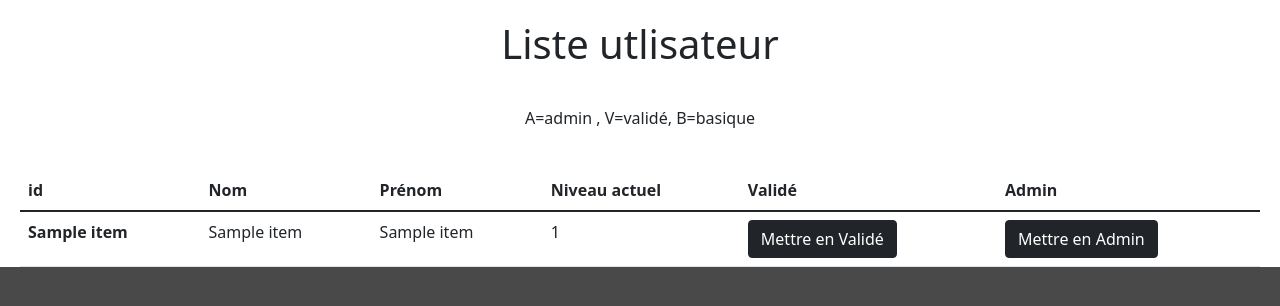
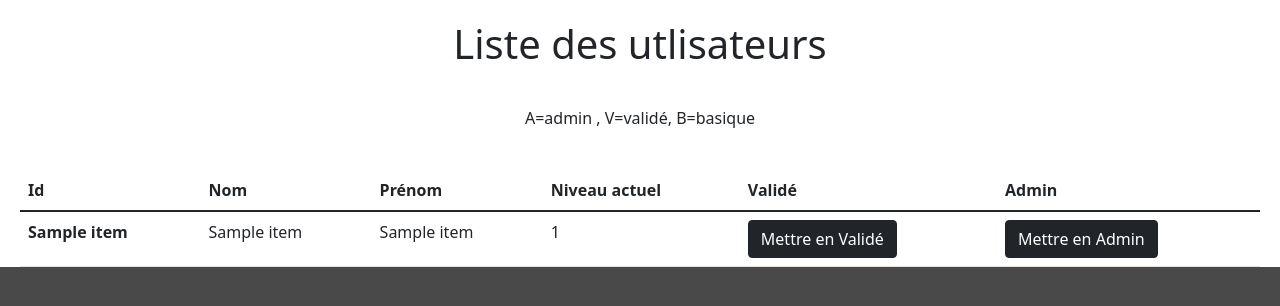
Before and after one commit to rouxmi/Bird-Democratie-Participative, a Flask app: template templates/validation.html in a window 1280 px wide. Shown: the part 80-386 px from the top of the page. Run offline with Flask 2, Linux system fonts and the light colour scheme; the template is opened without the code that fills it: most values are stand-ins (such as "Sample title", 1, 10 or a date in 2020).

Commit message:
Corrections

```diff
--- a/templates/profil.html
+++ b/templates/profil.html
@@ -13,7 +13,7 @@
         <form method="get" action="/validation" style="margin-top : 50px;
                                                         text-align: center;">
 
-            <button  class="btn btn-dark" type="submit">gérer les niveaux utilisateurs</button>
+            <button  class="btn btn-dark" type="submit">Gérer les niveaux des utilisateurs</button>
         </form>
     {% endif %}
 
--- a/templates/validation.html
+++ b/templates/validation.html
@@ -10,14 +10,14 @@
     <div style='padding-left: 20px;
                 padding-right: 20px;'>
     <h1 style='text-align: center;
-                padding-top: 20px;'>Liste utlisateur</h1>
+                padding-top: 20px;'>Liste des utlisateurs</h1>
     <p style='text-align: center;
     padding-top: 30px;'>A=admin , V=validé, B=basique</p>
     <table class="table">
 
         <thead>
           <tr>
-            <th scope="col">id</th>
+            <th scope="col">Id</th>
             <th scope="col">Nom</th>
             <th scope="col">Prénom</th>
             <th scope="col">Niveau actuel</th>
```
